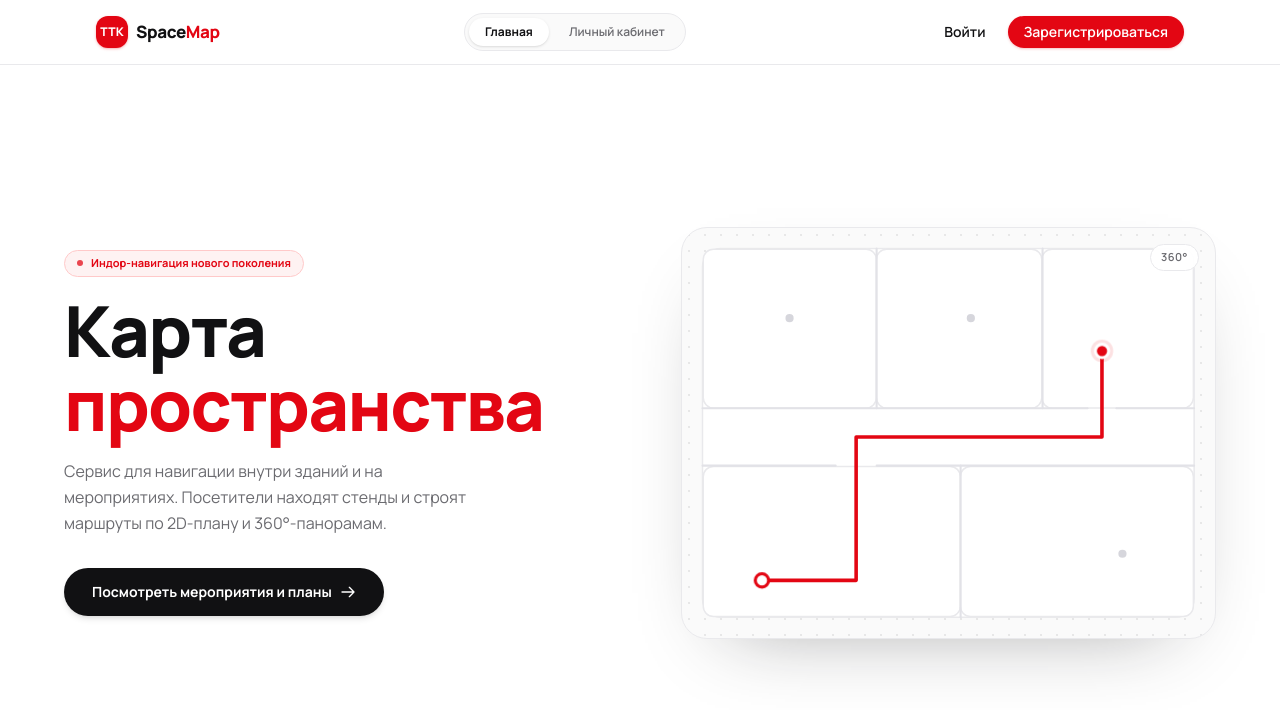
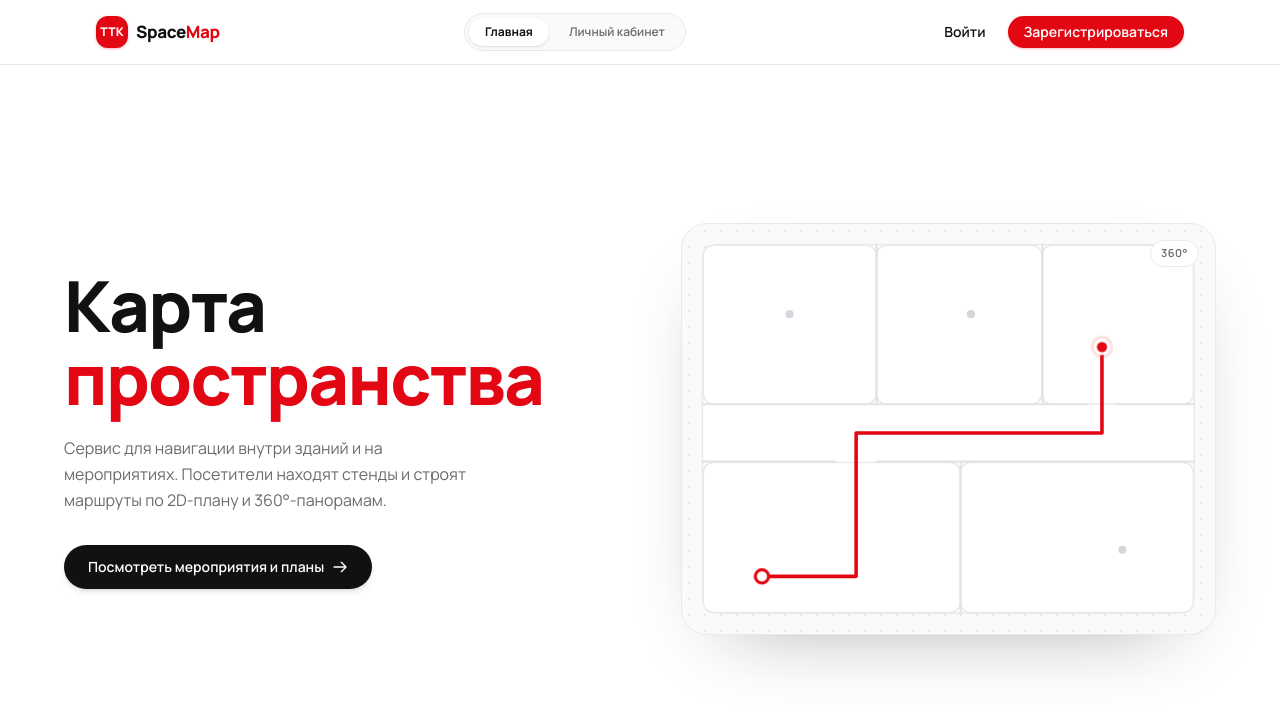
Before and after one commit to breadskiy/Spacemap, a React (Vite) app: page / in a window 1280 px wide. Shown: the top 710 px of the page. Built offline with nearby package versions, Linux system fonts and the light colour scheme.

Commit message:
revert(landing): restore exact original hero layout and remove extra badge

```diff
--- a/src/components/LandingView.tsx
+++ b/src/components/LandingView.tsx
@@ -13,31 +13,26 @@ export function LandingView({
   onNavigateToDashboard
 }: LandingViewProps) {
   return (
-    <div className="flex flex-1 items-center justify-center min-h-[calc(100vh-4rem)] px-4 sm:px-8 py-8 sm:py-12">
-      <div className="mx-auto grid w-full max-w-6xl items-center gap-8 lg:grid-cols-[1.05fr_1fr] lg:gap-14">
-        {/* Левая часть (Текст и действия) */}
-        <div className="rise text-center lg:text-left flex flex-col items-center lg:items-start">
-          <div className="inline-flex items-center gap-2 rounded-full border border-red-200 bg-red-50 px-3 py-1 text-[11px] font-bold text-[#e30613] mb-4">
-            <span className="size-1.5 rounded-full bg-[#e30613] animate-pulse" />
-            Индор-навигация нового поколения
-          </div>
-
-          <h1 className="text-[clamp(2.2rem,7.5vw,4.4rem)] font-extrabold leading-[1.06] tracking-tight text-[#111113]">
+    <div className="flex flex-1 items-center justify-center min-h-[calc(100vh-4.5rem)] px-5 sm:px-8">
+      <div className="mx-auto grid w-full max-w-6xl items-center gap-10 py-6 lg:grid-cols-[1.05fr_1fr] lg:gap-14">
+        {/* Левая часть */}
+        <div className="rise">
+          <h1 className="text-[clamp(2.6rem,6.5vw,4.4rem)] font-extrabold leading-[1.03] tracking-tight text-[#111113]">
             Карта
-            <br className="hidden sm:inline" />{' '}
+            <br />
             <span className="text-[#e30613]">пространства</span>
           </h1>
 
-          <p className="mt-4 max-w-[27rem] text-sm sm:text-base leading-relaxed text-[#6b6b70]">
+          <p className="mt-5 max-w-[27rem] text-[15px] sm:text-[16px] leading-relaxed text-[#6b6b70]">
             Сервис для навигации внутри зданий и на мероприятиях. Посетители находят стенды и строят маршруты по 2D-плану и 360°-панорамам.
           </p>
 
-          <div className="mt-6 sm:mt-8 w-full sm:w-auto">
+          <div className="mt-8 flex items-center">
             {user ? (
               <button
                 type="button"
                 onClick={onOpenCreate}
-                className="w-full sm:w-auto inline-flex h-12 items-center justify-center gap-2 rounded-full bg-[#e30613] px-7 text-sm font-bold text-white hover:bg-[#c40511] transition-all shadow-md shadow-[#e30613]/25 active:scale-[0.98]"
+                className="inline-flex h-11 items-center gap-2 rounded-full bg-[#e30613] px-6 text-xs sm:text-sm font-semibold text-white hover:bg-[#c40511] transition-all shadow-md shadow-[#e30613]/25"
               >
                 <span>Создать карту пространства</span>
                 <svg className="size-4" fill="none" viewBox="0 0 24 24" stroke="currentColor">
@@ -48,7 +43,7 @@ export function LandingView({
               <button
                 type="button"
                 onClick={onNavigateToDashboard}
-                className="w-full sm:w-auto inline-flex h-12 items-center justify-center gap-2 rounded-full bg-[#111113] px-7 text-sm font-bold text-white hover:bg-[#27272a] transition-all shadow-md shadow-black/10 active:scale-[0.98]"
+                className="inline-flex h-11 items-center gap-2 rounded-full bg-[#111113] px-6 text-xs sm:text-sm font-semibold text-white hover:bg-[#27272a] transition-all shadow-md shadow-black/10"
               >
                 <span>Посмотреть мероприятия и планы</span>
                 <svg className="size-4" fill="none" viewBox="0 0 24 24" stroke="currentColor">
@@ -59,8 +54,8 @@ export function LandingView({
           </div>
         </div>
 
-        {/* Правая часть — превью интерактивной карты */}
-        <div className="rise-late relative w-full max-w-md lg:max-w-none mx-auto">
+        {/* Правая часть — превью карты */}
+        <div className="rise-late relative">
           <MapPreview />
         </div>
       </div>
```
